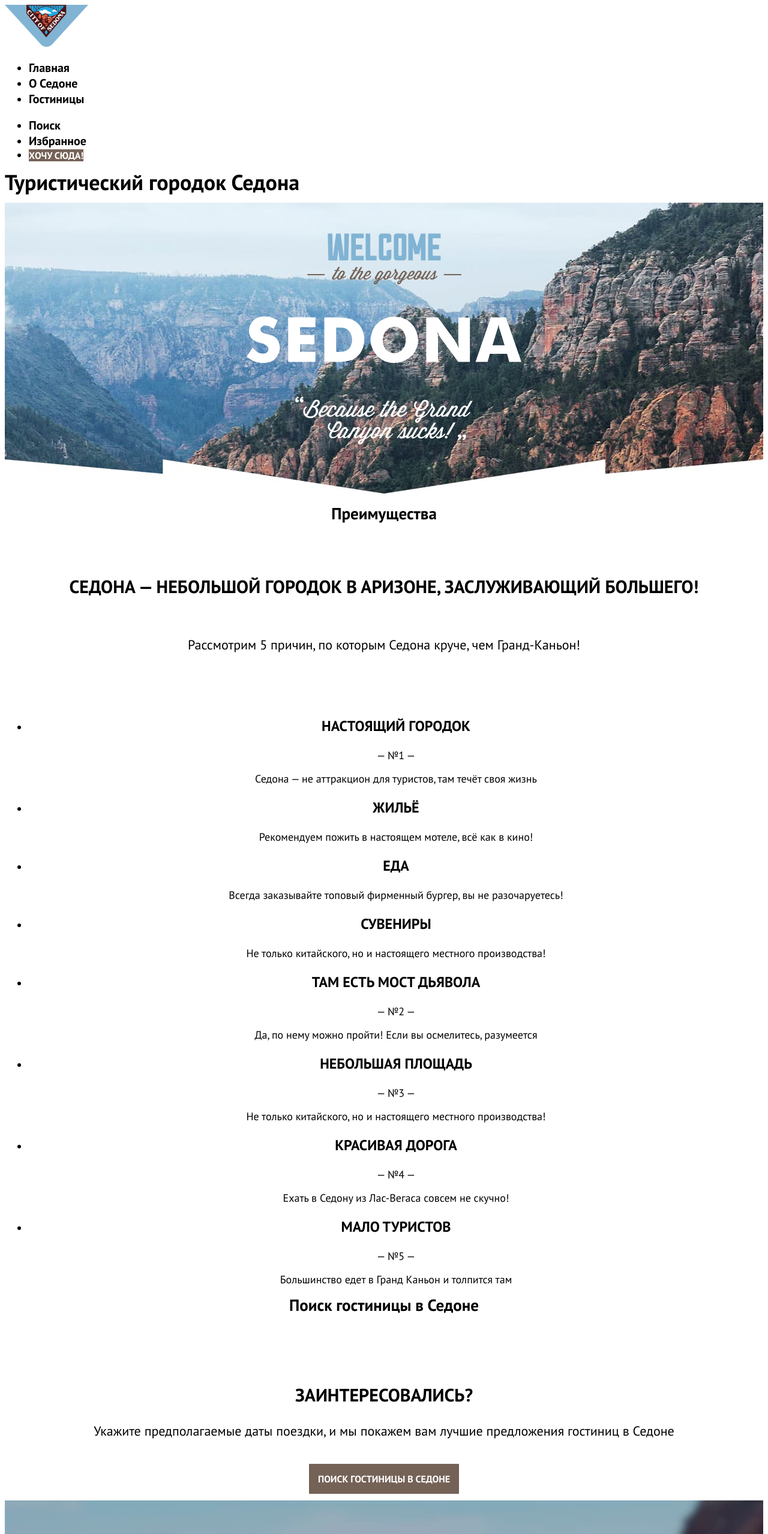
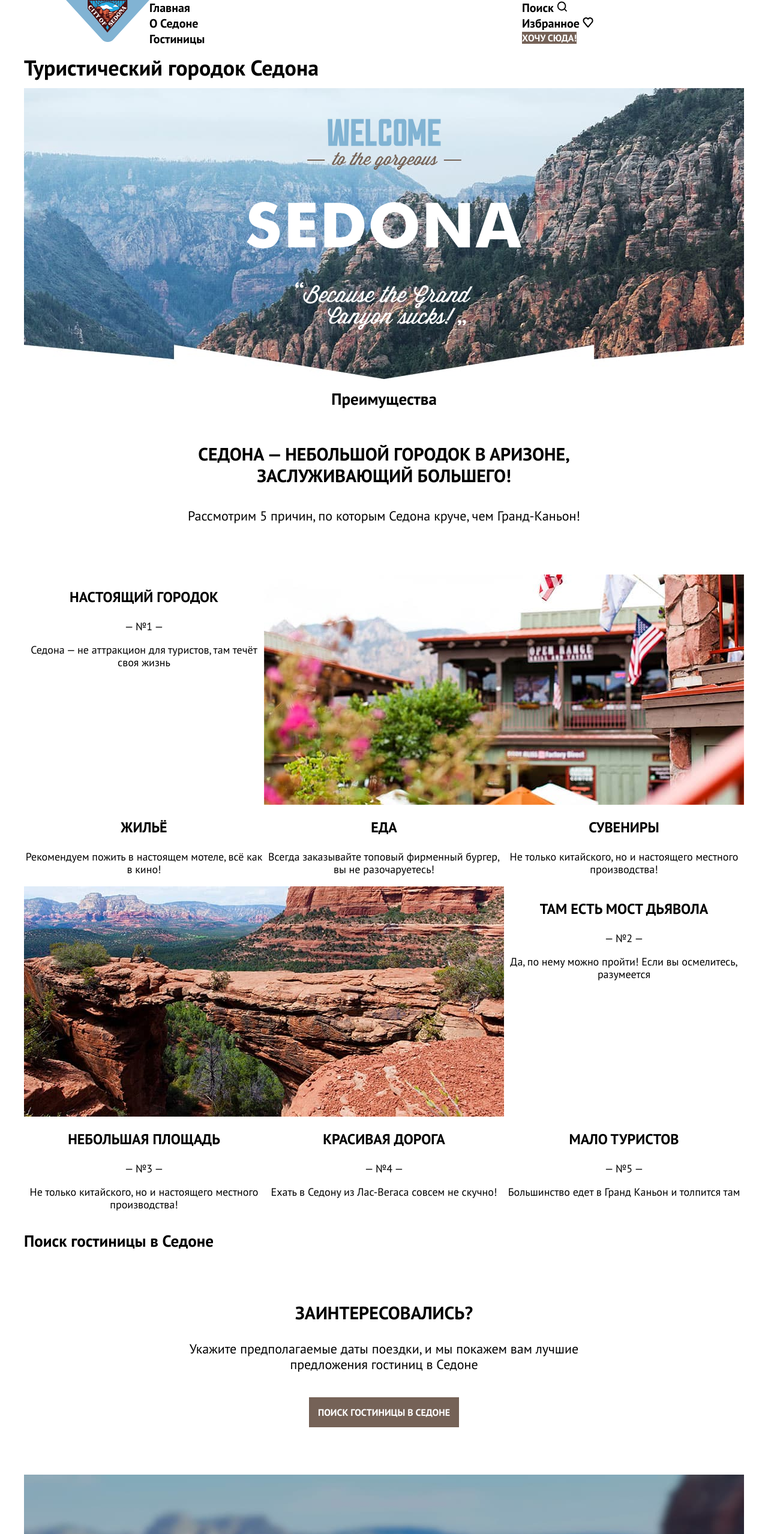
Before and after one commit to htmlacademy-htmlcss/1874043-sedona-33, a plain HTML site: page index.html in a window 1280 px wide. Shown: the top 2558 px of the page at 60% size. Drawn offline with Linux system fonts and the light colour scheme.

Commit message:
Добавляет сетку для index.html

```diff
--- a/index.html
+++ b/index.html
@@ -28,6 +28,7 @@
               <span class="visually-hidden">
                 Поиск
               </span>
+              <img class="navigation_search" src="images/search.svg" width="18" height="18" alt="Поиск">
             </a>
           </li>
           <li class="navigation-item">
@@ -35,6 +36,7 @@
               <span class="visually-hidden">
                 Избранное
               </span>
+              <img class="navigation_favorite" src="images/favorite.svg" width="18" height="17" alt="Избранное">
             </a>
           </li>
           <li class="navigation-item">
@@ -44,7 +46,8 @@
       </nav>
     </header>
 
-    <main class="main-index">
+    <main class="main-container main-index">
+     <div class="page-container">
       <h1 class="visually-hidden">Туристический городок Седона</h1>
       <section class="logo-index">
           <img class="logo-welcome" src="images/index_logo.svg" width="458" height="352" alt="Welcome to the gorgeous Because the Grand Canyon sucks">
@@ -59,6 +62,7 @@
               <p class="advantages-desription">— №1 —</p>
               <p class="advantages-desription">Седона — не аттракцион для туристов, там течёт своя жизнь</p>
             </li>
+            <li class="advantages-foto-one"></li>
             <li class="advantages-item">
               <h3 class="advantages-title">Жильё</h3>
               <p class="advantages-desription">Рекомендуем пожить в настоящем мотеле, всё как в кино!</p>
@@ -71,6 +75,7 @@
               <h3 class="advantages-title">Сувениры</h3>
               <p class="advantages-desription">Не только китайского, но и настоящего местного производства!</p>
             </li>
+            <li class="advantages-foto-two"></li>
             <li class="advantages-item">
               <h3 class="advantages-title">Там есть мост дьявола</h3>
               <p class="advantages-desription">— №2 —</p>
@@ -97,7 +102,9 @@
         <h2 class="visually-hidden">Поиск гостиницы в Седоне</h2>
         <p class="search-subtitle">Заинтересовались?</p>
         <p class="search-text">Укажите предполагаемые даты поездки, и мы покажем вам лучшие предложения гостиниц в Седоне</p>
+        <div class="button-container">
           <a class="button search-button" href="#">ПОИСК ГОСТИНИЦЫ В седоне</a>
+        </div>
       </section>
       <section class="newsletter">
         <h2 class="newsletter-title">Подпишитесь на рассылку</h2>
@@ -108,23 +115,28 @@
           <button class="button newsletter-button" type="submit">Подписаться</button>
         </form>
       </section>
-      <footer class="page-footer">
+     </div>
+    </main>
+    <footer class="footer-container page-footer">
       <section class="footer-social">
         <h2 class="visually-hidden">Социальные сети</h2>
         <ul class="footer-social-list">
           <li class="footer-social-item">
             <a class="social-button" href="#">
               <span class="visually-hidden">Твиттер</span>
+              <img class="icon_social" src="images/footer_icon/twitter_icon.svg" width="18" height="15" alt="Логотип twitter">
             </a>
           </li>
           <li class="footer-social-item">
             <a class="social-button" href="#">
               <span class="visually-hidden">Фейсбук</span>
+              <img class="icon_social" src="images/footer_icon/facebook_icon.svg" width="10" height="18" alt="Логотип facebook">
             </a>
           </li>
           <li class="footer-social-item">
             <a class="social-button" href="#">
               <span class="visually-hidden">Ютуб</span>
+              <img class="icon_social" src="images/footer_icon/youtube_icon.svg" width="20" height="16" alt="Логотип youtube">
             </a>
           </li>
         </ul>
@@ -142,6 +154,5 @@
         </a>
       </section>
     </footer>
-    </main>
   </body>
 </html>
--- a/styles/styles.css
+++ b/styles/styles.css
@@ -14,12 +14,24 @@
     font-display: swap;
 }
 
+html{
+    height: 100%;
+}
+
 body {
+    margin: 0;
+    display: flex;
+    flex-direction: column;
+    min-height: 100%;
     font-family: "PT Sans", sans-serif;
     font-size: 18px;
     line-height: 21px;
     color:black;
     background-color: #ffffff;
+}
+
+.page-header-logo {
+    display: block;
 }
 
 .main-header {
@@ -34,6 +46,36 @@ body {
     color: inherit;
     text-align: center;
     text-decoration: none;
+}
+
+.main-container {
+    flex-grow: 1;
+}
+
+.navigation {
+    display: flex;
+    width: 1060px;
+    margin: 0 auto;
+}
+
+.navigation-list {
+    margin: 0;
+    padding: 0;
+    width: 450px;
+    list-style-type: none;
+}
+
+.navigation-user {
+    margin: 0;
+    padding: 0;
+    width: 300px;
+    margin-left: auto;
+    list-style-type: none;
+}
+
+.page-container {
+    width: 1200px;
+    margin: 0 auto;
 }
 
 .button {
@@ -62,8 +104,7 @@ body {
 
 .logo-welcome {
     display: block;
-    margin-left: auto;
-    margin-right: auto;
+    margin: 0 auto;
 }
 
 .advantages {
@@ -71,49 +112,89 @@ body {
 }
 
 .advantages-subtitle {
+    width: 720px;
     font-weight: bold;
     font-size: 30px;
     line-height: 36px;
     text-transform: uppercase;
-    padding-top: 63px;
-    padding-bottom: 31px;
+    margin: 0 auto;
+    margin-top: 63px;
+    margin-bottom: 31px;
 }
 
 .advantages-text {
+    width: 720px;
     font-size: 22px;
     line-height: 36px;
-    padding-bottom: 80px;
+    margin: 0 auto;
+    margin-bottom: 80px;
 }
 
-h3.advantages-title{
+.advantages-list {
+    padding: 0;
+    margin: 0;
+    display: flex;
+    flex-direction: row;
+    flex-wrap: wrap;
+    list-style-type: none;
+}
+
+.advantages-item {
+    width: 400px;
+}
+
+.advantages-foto-one {
+    width: 800px;
+    height: 384px;
+    background-image: url("../images/advantages_logo/advantages_1.jpg");
+    background-size: 100% 100%;
+}
+
+.advantages-foto-two {
+    width: 800px;
+    height: 384px;
+    background-image: url("../images/advantages_logo/advantages_2.jpg");
+    background-size: 100% 100%;
+}
+
+h3.advantages-title {
     font-weight: bold;
     font-size: 24px;
     line-height: 28px;
     text-transform: uppercase;
 }
 
-.search-hotel {
-    text-align: center;
-}
-
 .search-subtitle {
+    width: 720px;
+    text-align:center;
     font-weight: bold;
     font-size: 30px;
     line-height: 36px;
     text-transform: uppercase;
-    padding-top: 91px;
+    margin: 0 auto;
+    margin-top: 91px;
     margin-bottom: 29px;
 }
 
 .search-text {
+    width: 720px;
+    text-align: center;
     font-size: 22px;
     line-height: 26px;
     margin-bottom: 56px;
+    margin: 0 auto;
+    margin-bottom: 56px;
+}
+
+.button-container {
+    width: 575px;
+    margin: 0 auto;
+    text-align: center;
+    margin-bottom: 93px;
 }
 
 .search-button {
-    padding-top: 15px;
-    padding: 15px;
+    padding: 15px 15px;
 }
 
 .newsletter {
@@ -155,8 +236,27 @@ h2.newsletter-title {
     line-height: 26px;
 }
 
+.footer-container {
+    display: flex;
+    width: 1200px;
+    margin: 0 auto;
+}
+
+.footer-social {
+    width: 120px;
+    margin-left: 72px;
+    margin-right: 61px;
+}
+
 .footer-contacts {
+    text-align: center;
+    width: 720px;
     font-style: normal;
+    margin-right: 53px;
+}
+
+.footer-logo-htmlacademy {
+    width: 115px;
 }
 
 .footer-contacts-adress-phone {
```
Also changed, not shown: catalog.html (+5 -0 lines). Lines whose indentation alone changed are shown as unchanged.
